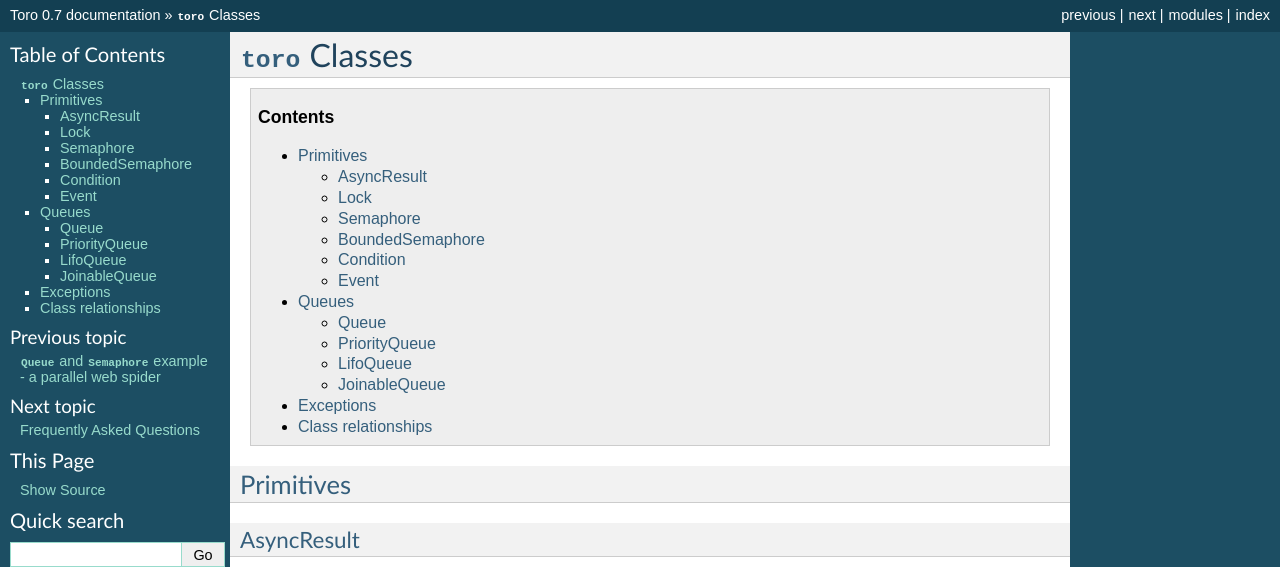
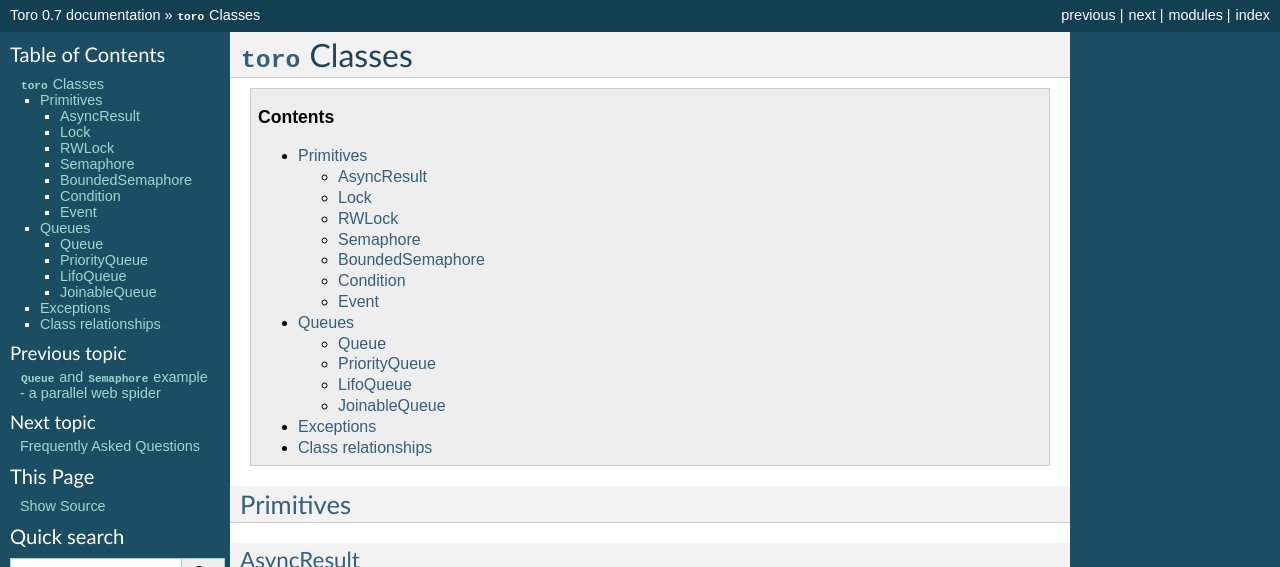
Before and after one commit to ajdavis/toro, a Sphinx documentation site: the page built from doc/classes.rst, in a window 1280 px wide and 1400 px high. Shown: the top 567 px of the window. Built offline with Sphinx 7.4.7, drawn with Linux system fonts in a browser that asks for light colours; grey boxes are pictures that could not be loaded.

Commit message:
docs: update for RWLock

```diff
--- a/doc/classes.rst
+++ b/doc/classes.rst
@@ -17,6 +17,11 @@
   :members:
 
 Lock
+----
+.. autoclass:: Lock
+  :members:
+
+RWLock
 ----
 .. autoclass:: Lock
   :members:
```
